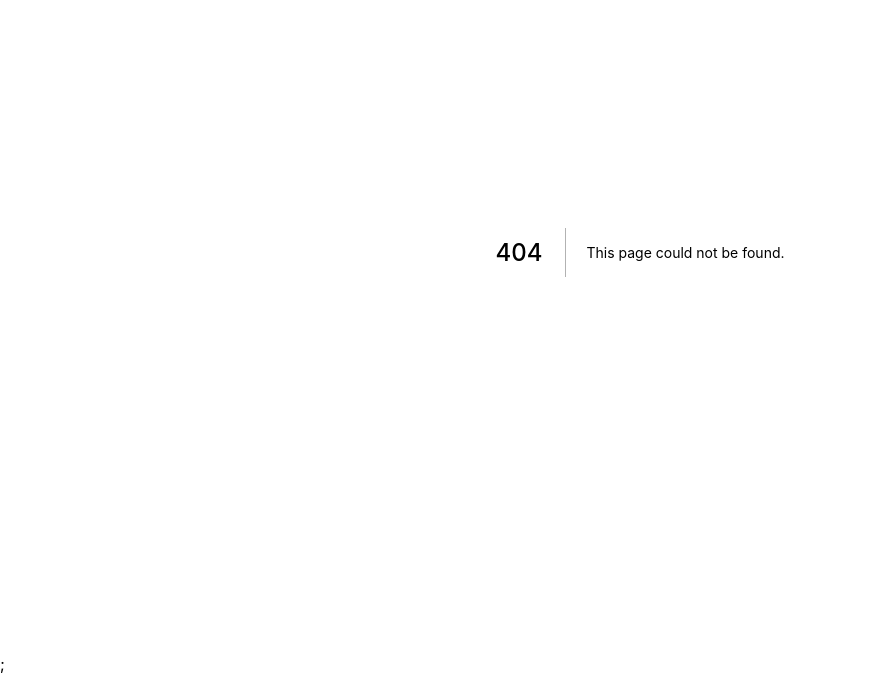
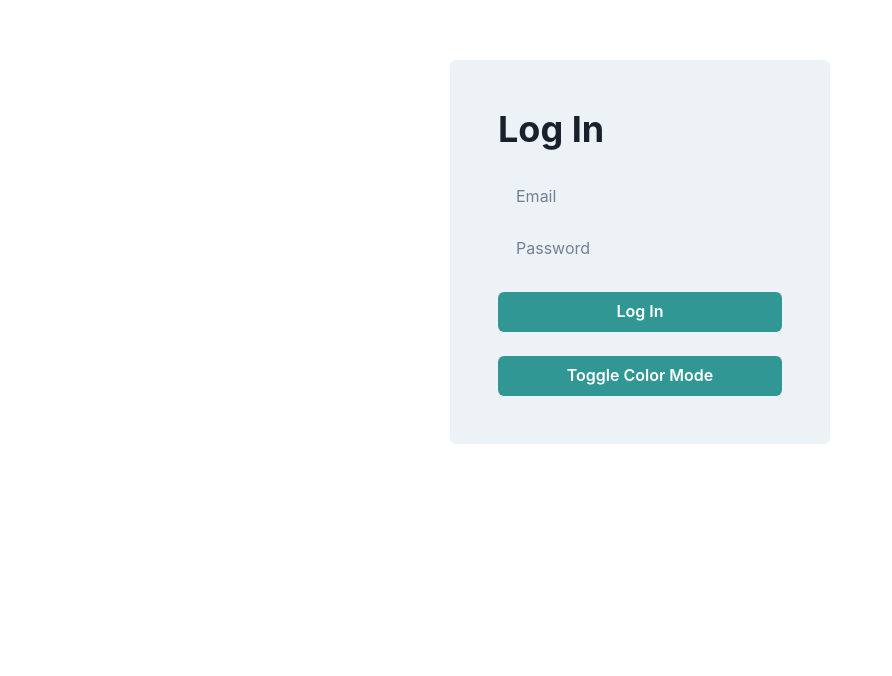
Before and after one commit to st-182/dj-events-frontend, a Next.js app: page /login in a window 1280 px wide. Before the commit this address had no page. Shown: the part 148-824 px from the top of the page, without its empty margins (0-892 px from the left). After the commit the page ends 800 px from the top, so only its background shows below. Built offline with nearby package versions, Linux system fonts and the light colour scheme.

Commit message:
building header

```diff
--- a/pages/_app.tsx
+++ b/pages/_app.tsx
@@ -6,7 +6,7 @@ import { theme } from "../styles/extendChakraTheme";
 function MyApp({ Component, pageProps }: AppProps) {
   return (
     <ChakraProvider theme={theme}>
-      <Component {...pageProps} />;
+      <Component {...pageProps} />
     </ChakraProvider>
   );
 }
--- a/pages/about.tsx
+++ b/pages/about.tsx
@@ -4,7 +4,7 @@ import Layout from "../components/Layout";
 
 export default function AboutPage() {
   return (
-    <Layout>
+    <Layout title="About | DJ Events">
       <div>
         <h1>About</h1>
         <p>Page for finding musical events.</p>
--- /dev/null
+++ b/pages/login.tsx
@@ -0,0 +1,37 @@
+import {
+  Button,
+  Flex,
+  Heading,
+  Input,
+  useColorMode,
+  useColorModeValue
+} from "@chakra-ui/react";
+import React from "react";
+import Layout from "../components/Layout";
+
+export default function login() {
+  const { toggleColorMode } = useColorMode();
+  const formBackground = useColorModeValue("gray.100", "gray.700");
+  return (
+    <Layout title="Login | DJ events">
+      <Flex height="100vh" alignItems="center" justifyContent="center">
+        <Flex direction="column" background={formBackground} p={12} rounded={6}>
+          <Heading mb={6}>Log In</Heading>
+          <Input placeholder="Email" type={"email"} variant="filled" mb={3} />
+          <Input
+            placeholder="Password"
+            type={"password"}
+            variant="filled"
+            mb={6}
+          />
+          <Button colorScheme={"teal"} mb={6}>
+            Log In
+          </Button>
+          <Button onClick={toggleColorMode} colorScheme={"teal"}>
+            Toggle Color Mode
+          </Button>
+        </Flex>
+      </Flex>
+    </Layout>
+  );
+}
```
Also changed, not shown: components/Header.tsx (added, +52 -0 lines), interfaces/index.ts (+7 -2 lines), pages/events/[slug].tsx (+7 -4 lines), pages/events/add.tsx (+6 -4 lines), pages/events/index.tsx (+6 -3 lines).
